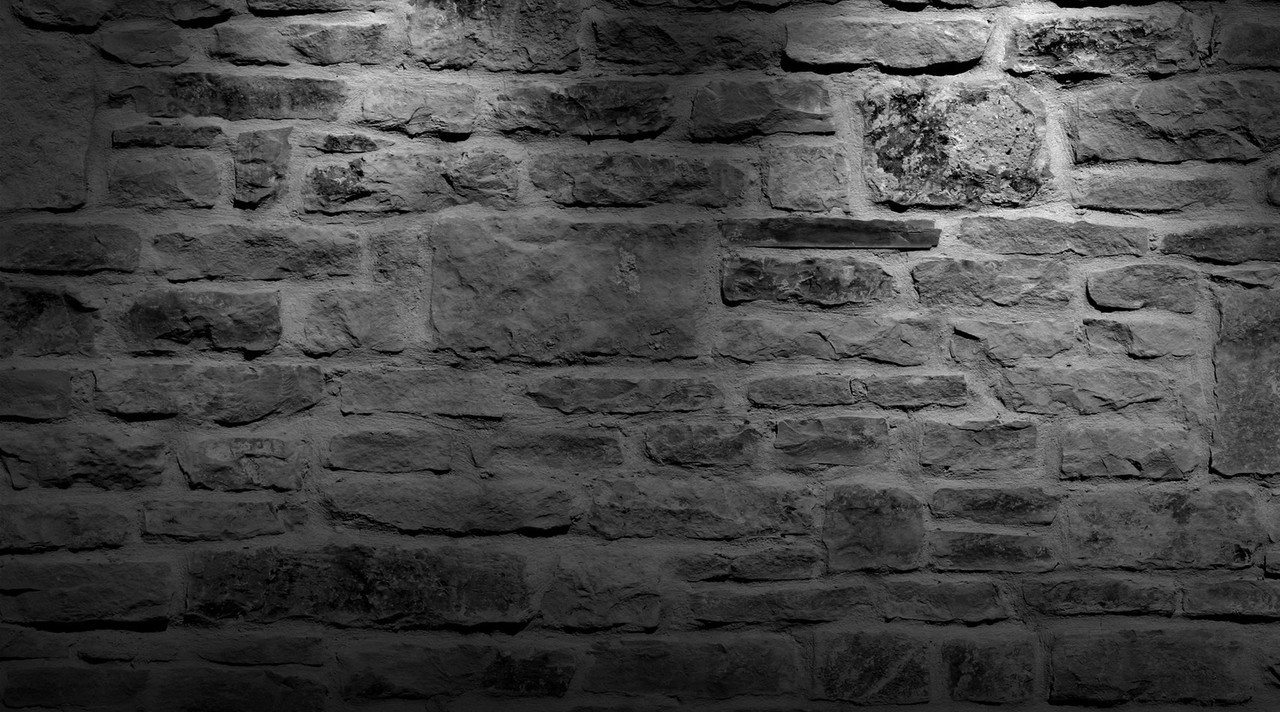
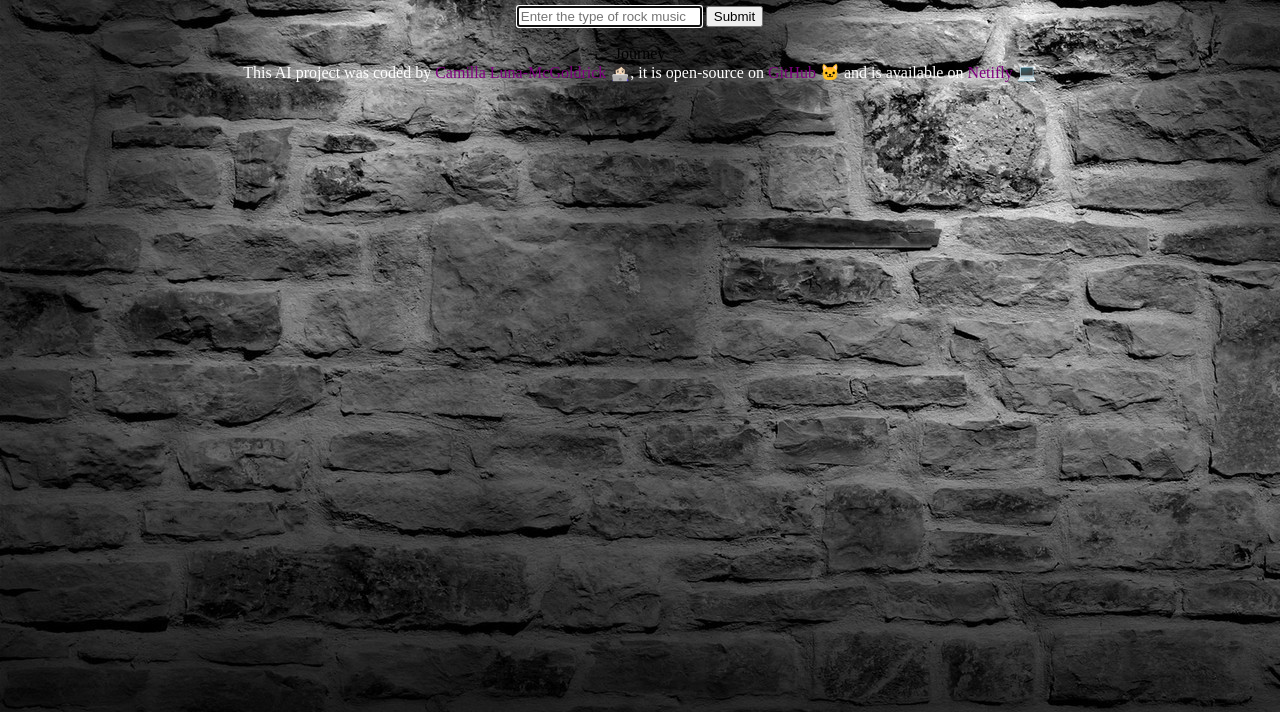
Before and after one commit to millamcg1/rock-bands-generator, a plain HTML site: page index.html in a window 1280 px wide. Shown: the part 88-800 px from the top of the page. Drawn offline with Linux system fonts and the light colour scheme; a web font is replaced by a local one.

Commit message:
Added more HTML

```diff
--- a/index.html
+++ b/index.html
@@ -11,6 +11,24 @@
 </head>
 <body>
   <h1>Welcome to the Rock Bands AI Generator 🤘🏻</h1>
-</body>
+
+  <main>
+
+    <form>
+      <input type="text" placeholder="Enter the type of rock music"
+      autofocus
+      required
+      autocomplete="off"/>
+     <input type="submit"
+      />
+    </form>
+    <br>
+    <div>
+      Journey
+    </div>
+  </main>
+
+  <footer>This AI project was coded by <a href="https://www.linkedin.com/in/camilla-luna-mcgoldrick-7982b7303/">Camilla Luna-McGoldrick 👩🏻‍💻</a>, it is open-source on <a href="https://github.com/millamcg1/rock-bands-generator">GitHub 🐱</a> and is available on <a href="https://rock-band-generator.netlify.app/">Netifly 💻</a></a></footer>
+
 <script src="index.js"></script>
 </html>
--- a/styles.css
+++ b/styles.css
@@ -1,8 +1,18 @@
 body {
   background-image: url(bricks.jpg);
+  text-align: center;
 
 }
 h1 {
   color:aliceblue;
   font-family: "Hind", sans-serif;
 }
+
+a {
+  text-decoration: none;
+  color: purple;
+}
+
+footer {
+  color: white;
+}
```
